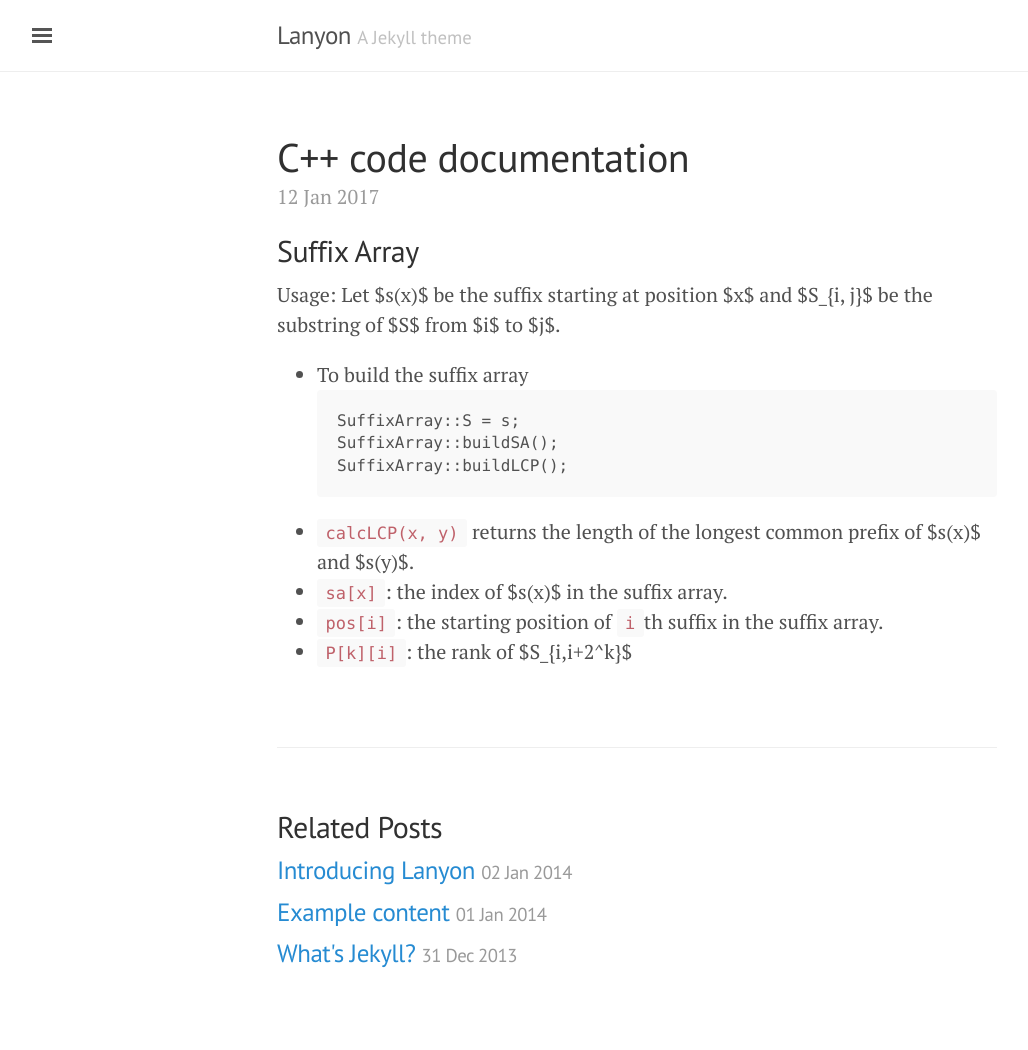
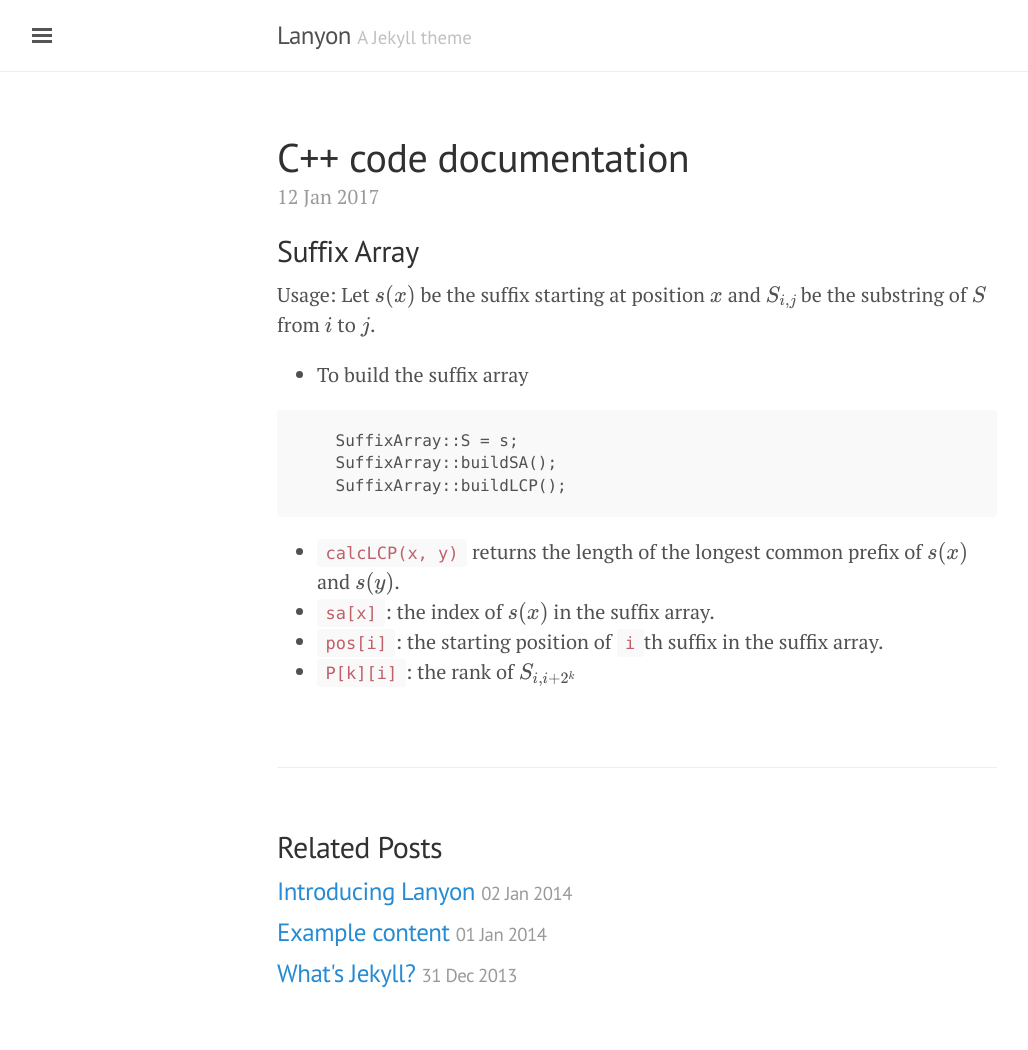
Before and after one commit to atubo/code-snippets, a Jekyll site: the page built from docs/_posts/2017-01-12-cpp-code-docs.md, in a window 1280 px wide. Shown: the whole page, without its empty margins (3-1031 px from the left). Built offline with Jekyll 4.4.1, drawn with Linux system fonts in a browser that asks for light colours; formulas are drawn with MathJax 3; before the commit the page ends 1029 px from its top, so only the background shows below that; part of the change alters nothing that is shown.

````diff
--- a/docs/_config.yml
+++ b/docs/_config.yml
@@ -1,3 +1,6 @@
+markdown:           kramdown
+highligher:         pygments
+
 # Permalinks
 #
 # Use of `relative_permalinks` ensures post links from the index work properly.
--- a/docs/_includes/head.html
+++ b/docs/_includes/head.html
@@ -5,6 +5,22 @@
 
   <!-- Enable responsiveness on mobile devices-->
   <meta name="viewport" content="width=device-width, initial-scale=1.0, maximum-scale=1">
+
+  <script type="text/x-mathjax-config">
+    MathJax.Hub.Config({
+      tex2jax:{
+        inlineMath:[['$','$'],["\\(","\\)"]],
+        displayMath: [ ['$$', '$$'] ],
+        processEscapes:true,
+      }});
+  </script>
+  <script type="text/x-mathjax-config">
+    MathJax.Hub.Config({tex2jax:{skipTags:['script','noscript','style','textarea','pre','code']},menuSettings:{zoom:"Hover"}});
+  </script>
+  <script type="text/x-mathjax-config">
+    MathJax.Hub.Queue(function(){var all=MathJax.Hub.getAllJax(),i;for(i=0;i<all.length;i+=1){all[i].SourceElement().parentNode.className+='has-jax';}});
+  </script>
+  <script type="text/javascript" src="//cdn.bootcss.com/mathjax/2.6.1/MathJax.js?config=TeX-AMS-MML_HTMLorMML&locale=zh-hans"></script>
 
   <title>
     {% if page.title == "Home" %}
--- a/docs/_posts/2017-01-12-cpp-code-docs.md
+++ b/docs/_posts/2017-01-12-cpp-code-docs.md
@@ -5,13 +5,16 @@ title: C++ code documentation
 
 ## Suffix Array
 Usage:
-Let $s(x)$ be the suffix starting at position $x$ and $S_{i, j}$ be the substring of $S$ from $i$ to $j$.
+Let $s(x)$ be the suffix starting at position $x$ and $$S_{i, j}$$ be the substring of $S$ from $i$ to $j$.
+
 * To build the suffix array
+
 ```c++
-SuffixArray::S = s;
-SuffixArray::buildSA();
-SuffixArray::buildLCP();
+    SuffixArray::S = s;
+    SuffixArray::buildSA();
+    SuffixArray::buildLCP();
 ```
+
 * `calcLCP(x, y)` returns the length of the longest common prefix of $s(x)$ and $s(y)$.
 * `sa[x]`: the index of $s(x)$ in the suffix array.
 * `pos[i]`: the starting position of `i`th suffix in the suffix array.
````
